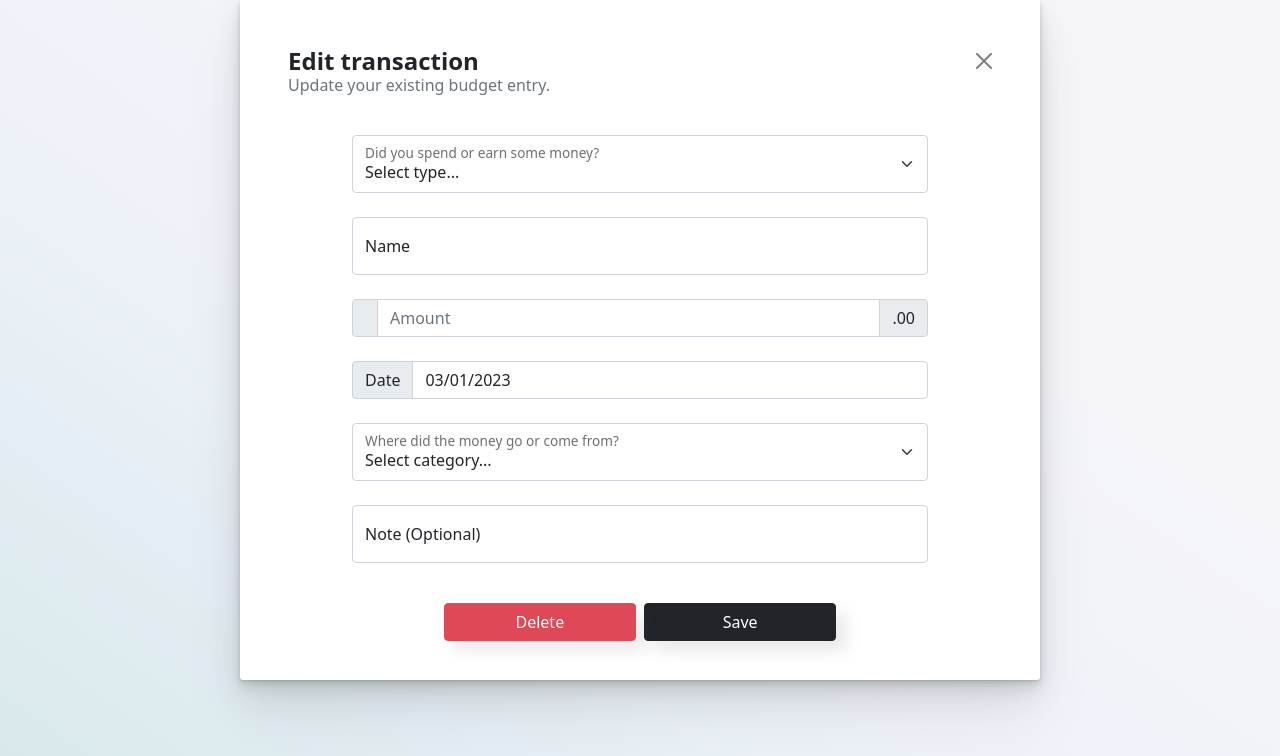
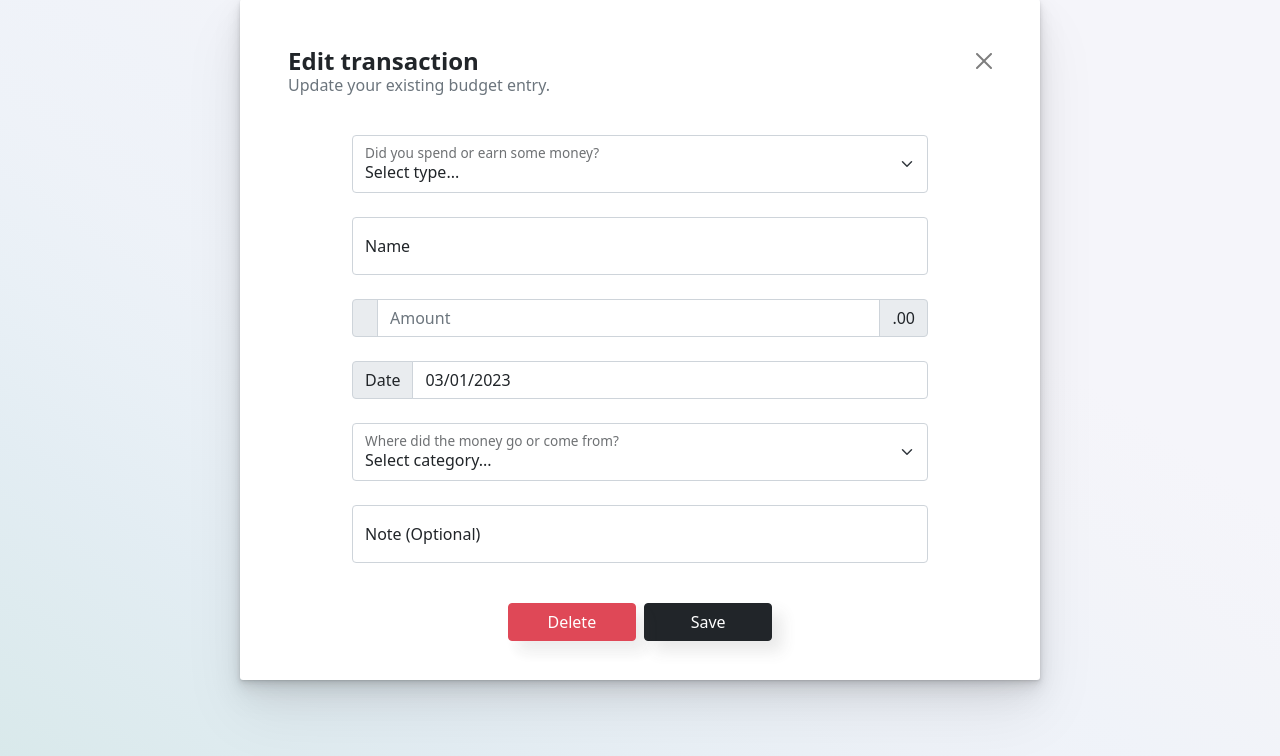
Before and after one commit to andreicsandor/budgeter, a Django app: template rainier/wallet/templates/edit.html in a window 1280 px wide. Shown: the part 131-887 px from the top of the page. Run offline with Django 4.2, Linux system fonts and the light colour scheme; the template is opened without the code that fills it: values that come from a table or form of the project are taken from there, others are empty; data comes from the database, SQL or seed files in the repository; parts of the project's set-up code (start-up, migrations or seed data) failed here and were passed over; some libraries are stand-ins or nearby versions.

Commit message:
Update UI elements

```diff
--- a/rainier/wallet/templates/create.html
+++ b/rainier/wallet/templates/create.html
@@ -115,7 +115,7 @@
                             </div>
                             <br>
                             <div class="wrapper-buttons pt-3">
-                                <input class="btn btn-dark w-50" id="button-submit" name="button-submit" type="submit" value="Save" style="margin: 0% 0% 3% 0%;"/>
+                                <input class="btn btn-dark w-25" id="button-submit" name="button-submit" type="submit" value="Save" style="margin: 0% 0% 3% 0%;"/>
                             </div>
                         </form>
                     </div>
--- a/rainier/wallet/templates/edit.html
+++ b/rainier/wallet/templates/edit.html
@@ -115,8 +115,8 @@
                             </div>
                             <br>
                             <div class="wrapper-buttons pt-3">
-                                <a class="btn btn-danger gap-2 col-3 mx-auto" id="button-delete" name="button-delete" type="button" href="{% url 'delete' id %}" style="margin: 0% 0% 3% 0%;">Delete</a>&nbsp;
-                                <input class="btn btn-dark gap-2 col-3 mx-auto" id="button-submit" name="button-submit" type="submit" value="Save" style="margin: 0% 0% 3% 0%;"/>
+                                <a class="btn btn-danger gap-2 col-2 mx-auto" id="button-delete" name="button-delete" type="button" href="{% url 'delete' id %}" style="margin: 0% 0% 3% 0%;">Delete</a>&nbsp;
+                                <input class="btn btn-dark gap-2 col-2 mx-auto" id="button-submit" name="button-submit" type="submit" value="Save" style="margin: 0% 0% 3% 0%;"/>
                             </div>
                         </form>
                     </div>
--- a/rainier/wallet/templates/home.html
+++ b/rainier/wallet/templates/home.html
@@ -276,7 +276,7 @@
                             </div>
                         </div>
                         <div class="wrapper-buttons pt-3">
-                            <input class="btn btn-dark w-50" id="button-submit" name="button-submit" onclick="location.href='create'" type="submit" value="Create an entry" style="margin: 0% 0% 3% 0%;"/>
+                            <input class="btn btn-dark w-25" id="button-submit" name="button-submit" onclick="location.href='create'" type="submit" value="Create an entry" style="margin: 0% 0% 3% 0%;"/>
                         </div>
                     </div>
                 </div>
```
